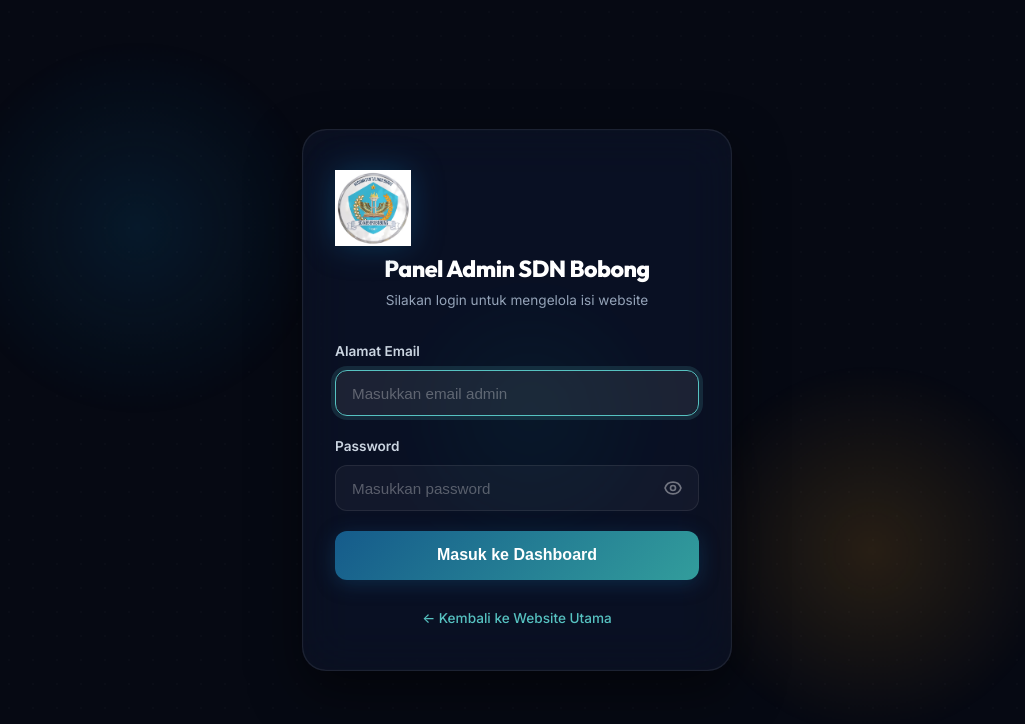
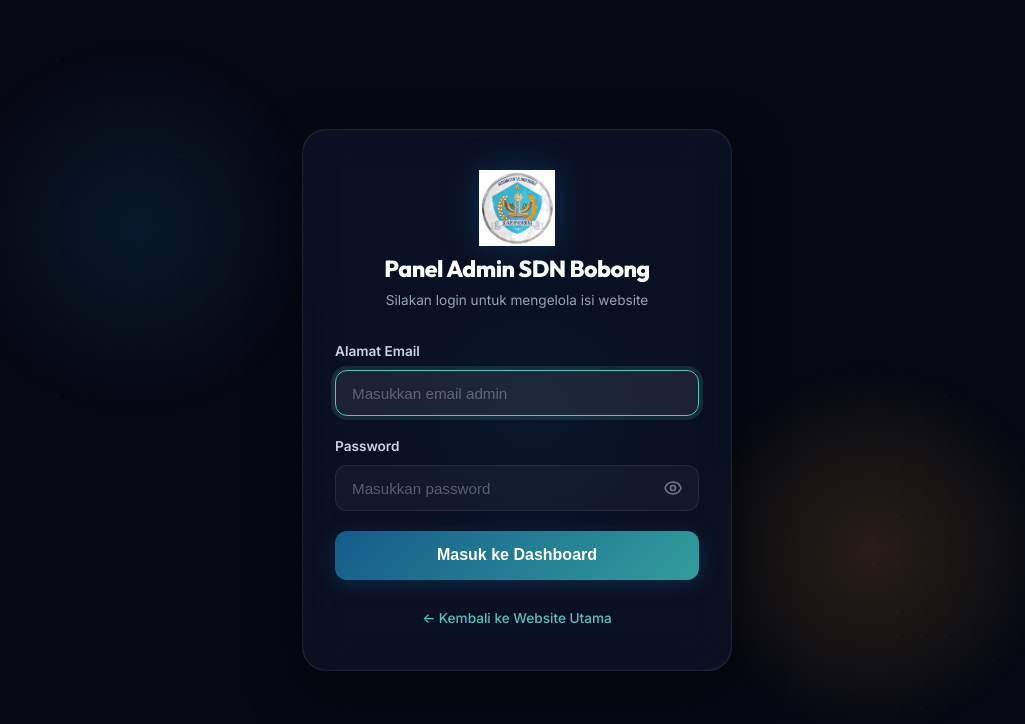
Before and after one commit to umamit/sdbobong, a Next.js app: page /admin/login in a window 1280 px wide. Shown: the top 724 px of the page, without its empty margins (123-1148 px from the left). Built offline with nearby package versions, Linux system fonts and the light colour scheme; no server answers.

Commit message:
style(login): center logo horizontally on admin login card

```diff
--- a/public/css/style.css
+++ b/public/css/style.css
@@ -3324,9 +3324,10 @@ footer {
 }
 
 .login-logo {
+    display: block;
+    margin: 0 auto var(--space-xs) auto;
     width: 76px;
     height: 76px;
-    margin-bottom: var(--space-xs);
     filter: drop-shadow(0 0 16px rgba(11, 91, 139, 0.45));
     transition: transform var(--transition-normal);
 }
```
